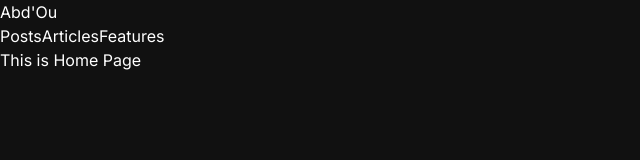
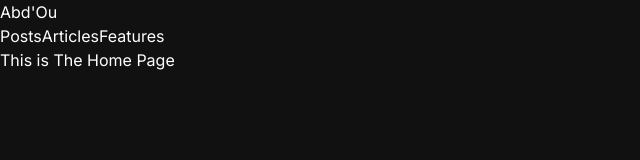
Before and after one commit to abdok10/nextjs-demo-app, a Next.js app: page / in a window 1280 px wide. Shown: the top 160 px of the page, without its empty margins (0-640 px from the left). Built offline with nearby package versions, Linux system fonts and the light colour scheme.

Commit message:
testing commit

```diff
--- a/app/page.js
+++ b/app/page.js
@@ -1,4 +1,4 @@
 function Home() {
-  return <h1>This is Home Page</h1>;
+  return <h1>This is The Home Page</h1>;
 }
 export default Home;
```
